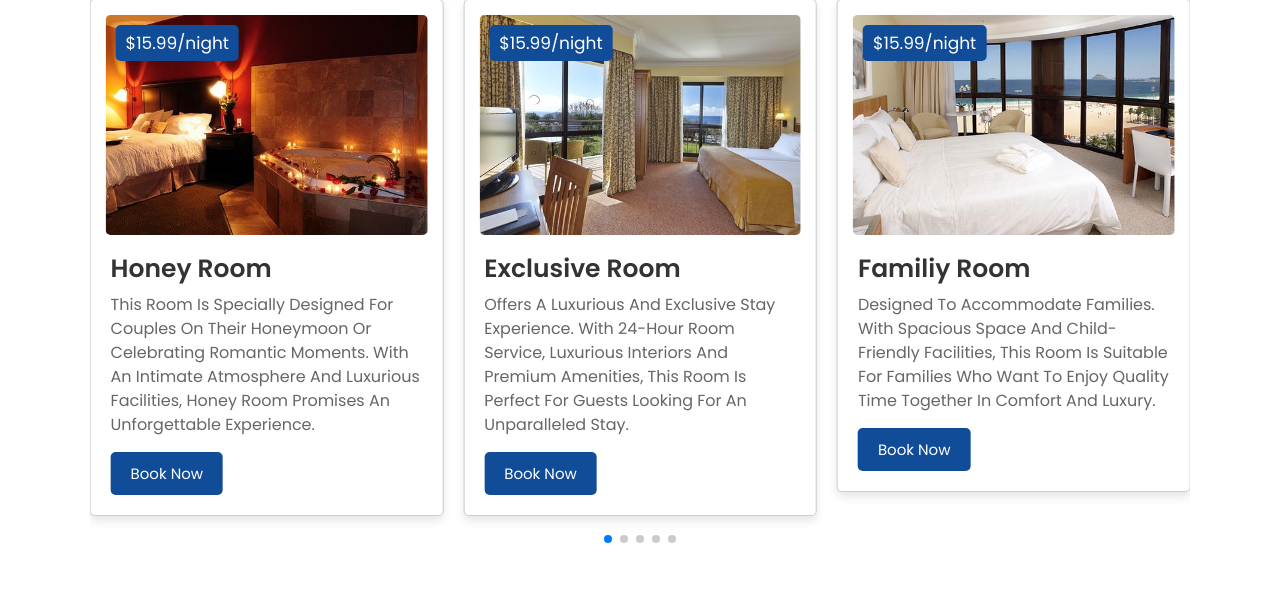
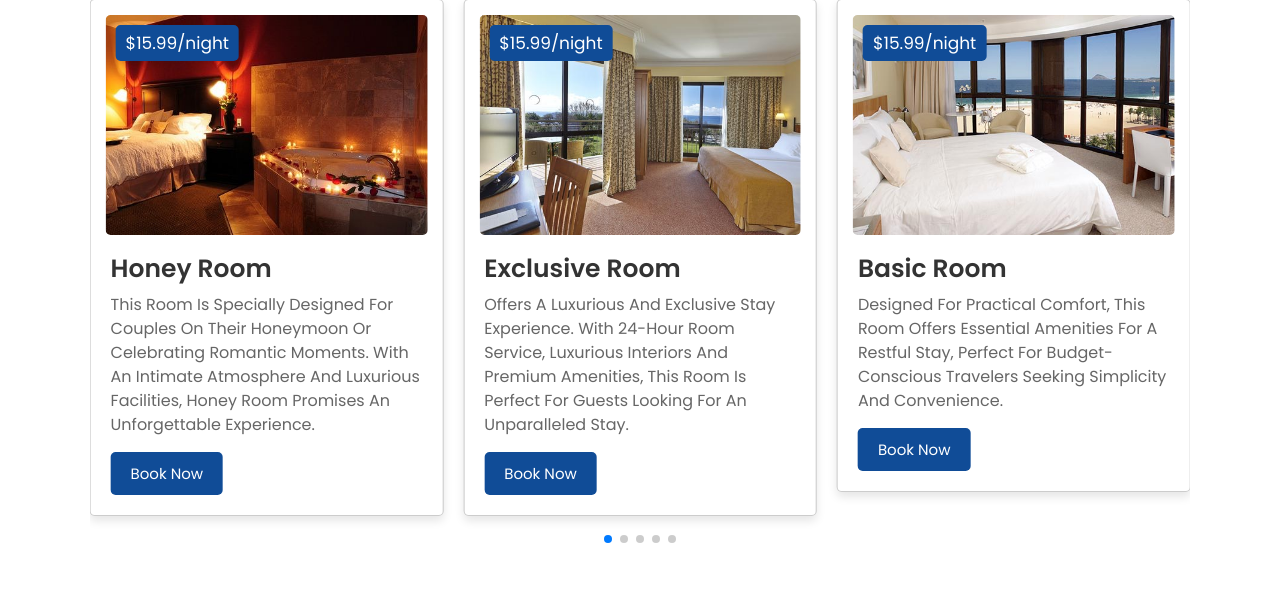
Before and after one commit to SuryoNgr/KKP, a PHP site: page /pemesanan.php in a window 1280 px wide. Shown: the part 1640-2250 px from the top of the page. Run offline with PHP 8.4, Linux system fonts and the light colour scheme; some libraries are stand-ins or nearby versions.

Commit message:
benerin pemesanan

```diff
--- a/js/pscript.js
+++ b/js/pscript.js
@@ -157,7 +157,7 @@ document.addEventListener("DOMContentLoaded", function() {
                     <p>room type ${i + 1} <span>*</span></p>
                     <select name="type${i + 1}" class="input" id="type_room_${i + 1}">
                         <option value="Exclusive">exclusive rooms</option>
-                        <option value="family">family rooms</option>
+                        <option value="basic">basic rooms</option>
                         <option value="daily">daily rooms</option>
                         <option value="Panoramic">panoramic rooms</option>
                         <option value="Honey">honey rooms</option>
--- a/pemesanan.php
+++ b/pemesanan.php
@@ -142,9 +142,8 @@
                   <img src="assets/images/index/room-2.jpg" alt="">
                </div>
                <div class="content">
-                  <h3>familiy room</h3>
-                  <p>designed to accommodate families. With spacious space and child-friendly facilities,
-                     this room is suitable for families who want to enjoy quality time together in comfort and luxury.
+                  <h3>Basic Room</h3>
+                  <p> Designed for practical comfort, this room offers essential amenities for a restful stay, perfect for budget-conscious travelers seeking simplicity and convenience.
                   </p>
                   <a href="#reservation" class="btn">book now</a>
                </div>
@@ -358,7 +357,7 @@
                <p>room type <span>*</span></p>
                <select name="type" class="input" id="type_room">
                   <option value="Exclusive">exclusive rooms</option>
-                  <option value="family">family rooms</option>
+                  <option value="Basic">basic room</option>
                   <option value="daily">daily rooms</option>
                   <option value="Panoramic">panoramic rooms</option>
                   <option value="Honey">honey rooms</option>
```
